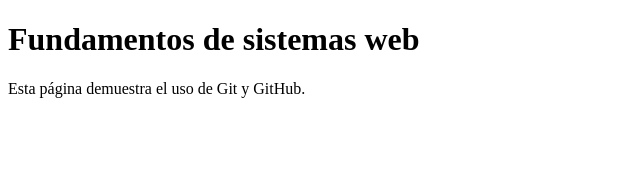
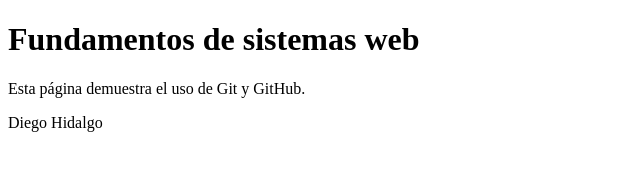
Before and after one commit to diegohidalgomerizalde1007-bot/practica1, a plain HTML site: page index.html in a window 1280 px wide. Shown: the whole page, without its empty margins (0-640 px from the left). Drawn offline with Linux system fonts and the light colour scheme.

Commit message:
Agregar el pie de pagina

```diff
--- a/index.html
+++ b/index.html
@@ -8,4 +8,5 @@
     <h1>Fundamentos de sistemas web</h1>
     <p>Esta página demuestra el uso de Git y GitHub.</p>
 </body>
+<footer>Diego Hidalgo</footer>
 </html>
```
